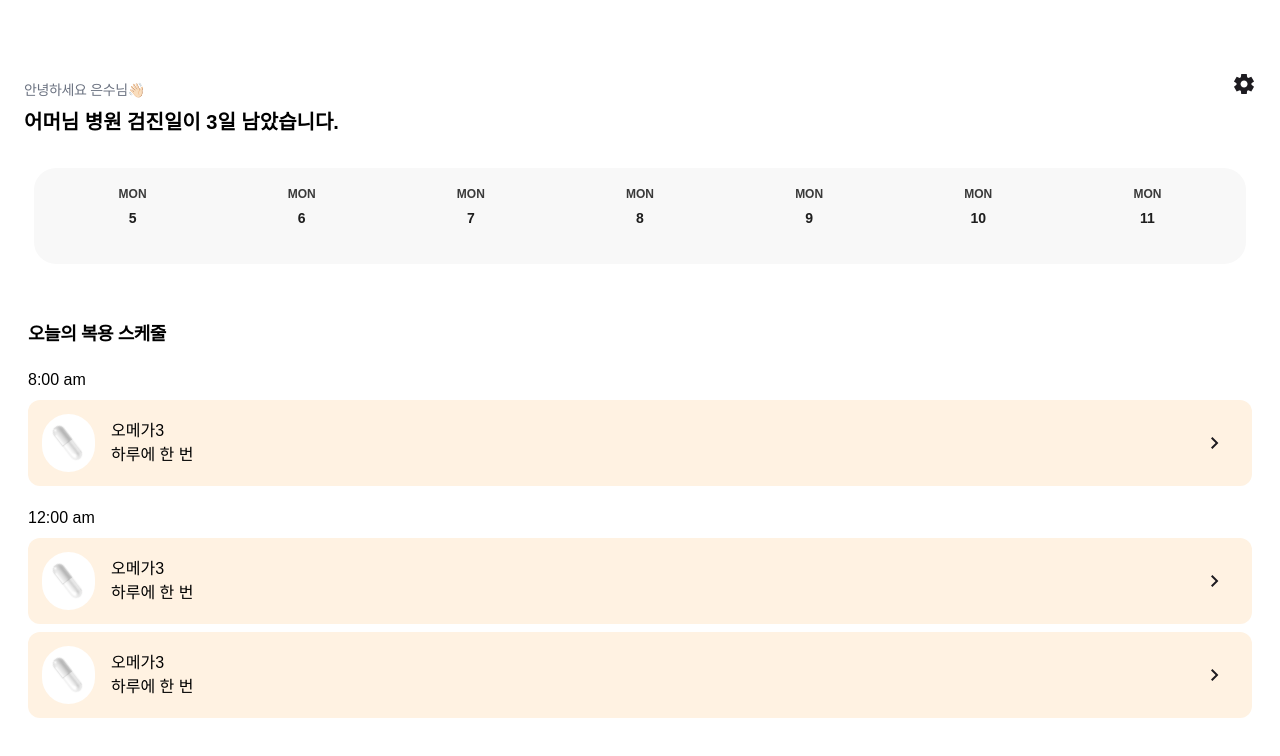
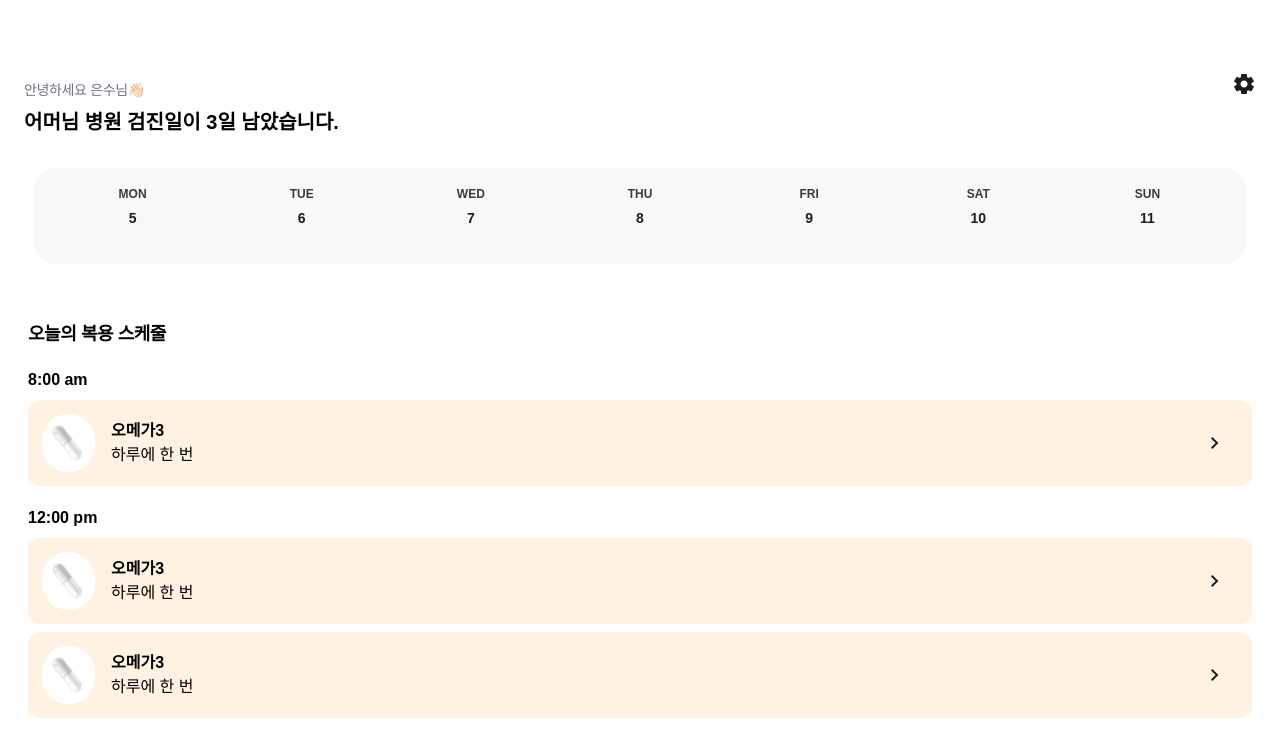
Before and after one commit to kimnerd625/onmom-client, a Next.js app: page /pills in a window 1280 px wide. Shown: the top 756 px of the page. Built offline with nearby package versions, Linux system fonts and the light colour scheme; a web font is replaced by a local one.

Commit message:
fix: fix variables dynamically in pills page

```diff
--- a/app/pills/_components/PillCard.tsx
+++ b/app/pills/_components/PillCard.tsx
@@ -16,7 +16,7 @@ const PillCard = ({ pillName, frequency }: PillCardProps) => {
           <Pill1 />
         </div>
         <div className="flex flex-col justify-center items-start">
-          <h5>{pillName}</h5>
+          <h5 className="font-bold">{pillName}</h5>
           <span>{frequency}</span>
         </div>
       </div>
--- a/app/pills/page.tsx
+++ b/app/pills/page.tsx
@@ -7,19 +7,60 @@ import Image from "next/image";
 import { useState } from "react";
 import PillCard from "./_components/PillCard";
 import Title from "./_sections/Title";
+
+interface PillCardProps {
+  pillName: string;
+  frequency: string;
+}
+
+interface PillSchedule {
+  time: string;
+  pills: PillCardProps[];
+}
+
 export default function PillsPage() {
   const [isBuyDate, setIsBuyDate] = useState<boolean>(false);
   const [isTaken, setIsTaken] = useState<boolean>(false);
+
+  const [PillSchedules, setPillSchedules] = useState<PillSchedule[]>([
+    {
+      time: "8:00 am",
+      pills: [{ pillName: "오메가3", frequency: "하루에 한 번" }],
+    },
+    {
+      time: "12:00 pm",
+      pills: [
+        { pillName: "오메가3", frequency: "하루에 한 번" },
+        { pillName: "오메가3", frequency: "하루에 한 번" },
+      ],
+    },
+  ]);
+
+  const dates = [
+    { day: "MON", date: 5 },
+    { day: "TUE", date: 6 },
+    { day: "WED", date: 7 },
+    { day: "THU", date: 8 },
+    { day: "FRI", date: 9 },
+    { day: "SAT", date: 10 },
+    { day: "SUN", date: 11 },
+  ];
 
   return (
     <main className="mt-20 w-full min-h-screen flex flex-col items-start justify-start">
       <Title name="은수" examinationDay={3} />
       <section className="w-full flex justify-center items-center px-[34px]">
         <div className="gap-x-3 w-full flex px-5 pt-5 justify-center mt-8 bg-[#f8f8f8] rounded-[22px]">
-          <div className="w-full flex flex-col justify-start items-center gap-y-3 ">
-            <p className="font-bold text-xs leading-3 text-[#3a3a3a]">MON</p>
+          {dates.map((date, index) => (
+            <div
+              key={index}
+              className="w-full flex flex-col justify-start items-center gap-y-3"
+            >
+              <p className="font-bold text-xs leading-3 text-[#3a3a3a]">
+                {date.day}
+              </p>
               <span className="text-sm text-[#1E1E1E] font-bold leading-3">
-              5
+                {date.date}
               </span>
               {isTaken ? (
                 <PillIcon className="-translate-y-2" />
@@ -29,99 +70,28 @@ export default function PillsPage() {
                 <div className="w-6 h-7" />
               )}
             </div>
-          <div className="w-full flex flex-col justify-start items-center gap-y-3 ">
-            <p className="font-bold text-xs leading-3 text-[#3a3a3a]">MON</p>
-            <span className="text-sm text-[#1E1E1E] font-bold leading-3">
-              6
-            </span>
-            {isTaken ? (
-              <PillIcon className="-translate-y-2" />
-            ) : isBuyDate ? (
-              <Calendar className="-translate-y-2" />
-            ) : (
-              <div className="w-6 h-7" />
-            )}
-          </div>
-          <div className="w-full flex flex-col justify-start items-center gap-y-3 ">
-            <p className="font-bold text-xs leading-3 text-[#3a3a3a]">MON</p>
-            <span className="text-sm text-[#1E1E1E] font-bold leading-3">
-              7
-            </span>
-            {isTaken ? (
-              <PillIcon className="-translate-y-2" />
-            ) : isBuyDate ? (
-              <Calendar className="-translate-y-2" />
-            ) : (
-              <div className="w-6 h-7" />
-            )}
-          </div>
-          <div className="w-full flex flex-col justify-start items-center gap-y-3 ">
-            <p className="font-bold text-xs leading-3 text-[#3a3a3a]">MON</p>
-            <span className="text-sm text-[#1E1E1E] font-bold leading-3">
-              8
-            </span>
-            {isTaken ? (
-              <PillIcon className="-translate-y-2" />
-            ) : isBuyDate ? (
-              <Calendar className="-translate-y-2" />
-            ) : (
-              <div className="w-6 h-7" />
-            )}
-          </div>
-          <div className="w-full flex flex-col justify-start items-center gap-y-3 ">
-            <p className="font-bold text-xs leading-3 text-[#3a3a3a]">MON</p>
-            <span className="text-sm text-[#1E1E1E] font-bold leading-3">
-              9
-            </span>
-            {isTaken ? (
-              <PillIcon className="-translate-y-2" />
-            ) : isBuyDate ? (
-              <Calendar className="-translate-y-2" />
-            ) : (
-              <div className="w-6 h-7" />
-            )}
-          </div>
-          <div className="w-full flex flex-col justify-start items-center gap-y-3 ">
-            <p className="font-bold text-xs leading-3 text-[#3a3a3a]">MON</p>
-            <span className="text-sm text-[#1E1E1E] font-bold leading-3">
-              10
-            </span>
-            {isTaken ? (
-              <PillIcon className="-translate-y-2" />
-            ) : isBuyDate ? (
-              <Calendar className="-translate-y-2" />
-            ) : (
-              <div className="w-6 h-7" />
-            )}
-          </div>
-          <div className="w-full flex flex-col justify-start items-center gap-y-3 ">
-            <p className="font-bold text-xs leading-3 text-[#3a3a3a]">MON</p>
-            <span className="text-sm text-[#1E1E1E] font-bold leading-3">
-              11
-            </span>
-            {isTaken ? (
-              <PillIcon className="-translate-y-2" />
-            ) : isBuyDate ? (
-              <Calendar className="-translate-y-2" />
-            ) : (
-              <div className="w-6 h-7" />
-            )}
-          </div>
+          ))}
         </div>
       </section>
       <section className="w-full flex flex-col justify-center px-7 mt-[56px] gap-y-5">
         <h2 className="font-semibold text-lg tracking-tight">
           오늘의 복용 스케줄
         </h2>
-        <div className="w-full flex flex-col justify-start items-start gap-y-2">
-          <h4>8:00 am</h4>
-          <PillCard pillName="오메가3" frequency="하루에 한 번" />
+        {PillSchedules.map((schedule, index) => (
+          <div
+            key={index}
+            className="w-full flex flex-col justify-start items-start gap-y-2"
+          >
+            <h4 className="font-bold">{schedule.time}</h4>
+            {schedule.pills.map((pill, pillIndex) => (
+              <PillCard
+                key={pillIndex}
+                pillName={pill.pillName}
+                frequency={pill.frequency}
+              />
+            ))}
           </div>
-        <div className="w-full flex flex-col justify-start items-start gap-y-2">
-          <h4>12:00 am</h4>
-          <PillCard pillName="오메가3" frequency="하루에 한 번" />
-          <PillCard pillName="오메가3" frequency="하루에 한 번" />
-        </div>
+        ))}
       </section>
     </main>
   );
```
Lines whose indentation alone changed are shown as unchanged.
